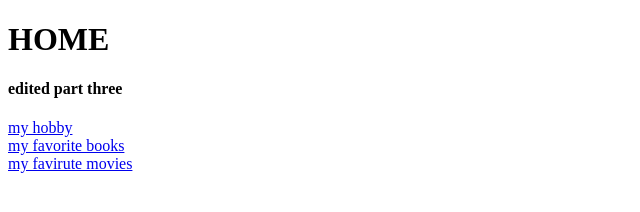
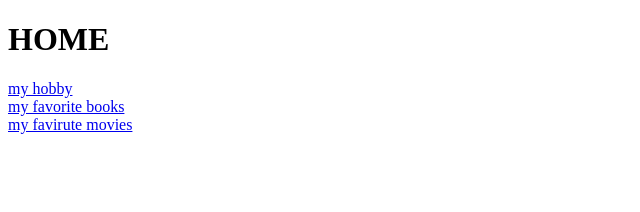
Before and after one commit to birajrai100/html-projects, a plain HTML site: page index.html in a window 1280 px wide. Shown: the whole page, without its empty margins (0-640 px from the left). Drawn offline with Linux system fonts and the light colour scheme.

Commit message:
Update index.html

```diff
--- a/index.html
+++ b/index.html
@@ -8,7 +8,6 @@
 </head>
 <body>
     <h1>HOME</h1>
-    <h4>edited part three</h4>
     <a href="hobby.html">my hobby</a><br>
     <a href="books.html">my favorite books</a><br>
     <a href="movies.html">my favirute movies</a>
```
